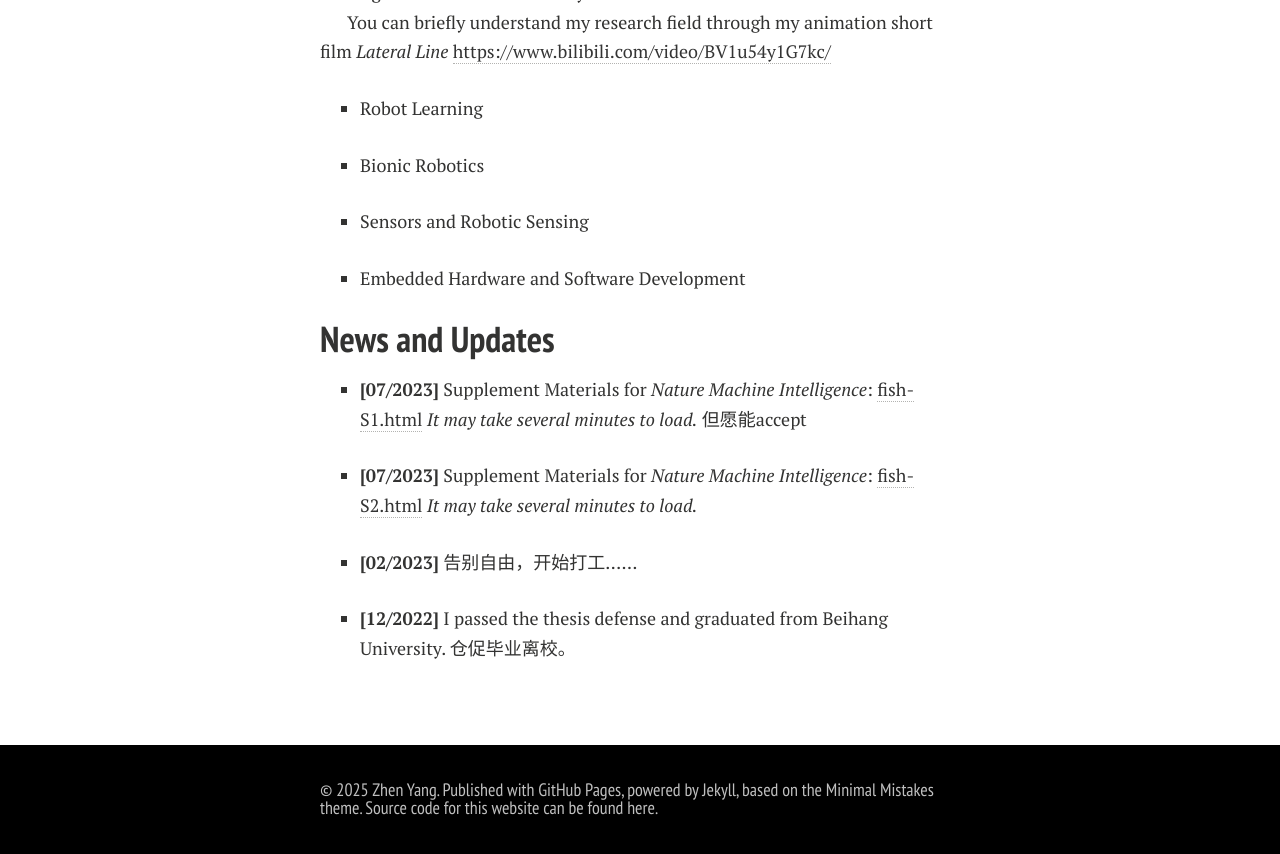
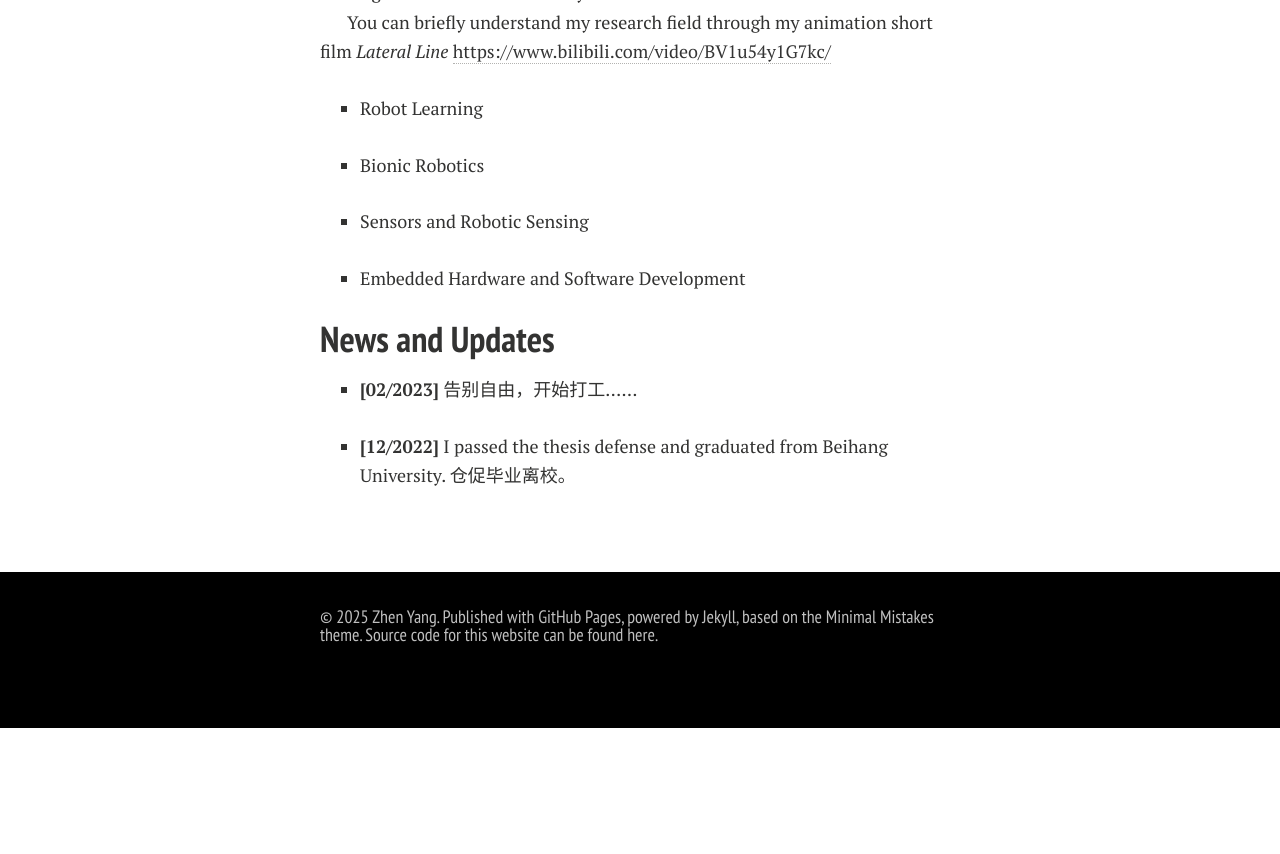
Before and after one commit to zcgyang/zcgyang.github.io, a Jekyll site: the page built from index.md, in a window 1280 px wide and 900 px high, scrolled down 1059 px. Shown: the top 854 px of the window. Built offline with Jekyll 4.4.1, drawn with Linux system fonts in a browser that asks for light colours; nearby versions of some CDN libraries; comment, search, counter and statistics services are not loaded; a style sheet for code colours, icons or effects is not loaded; our own code applies the rules of GitHub Pages for plain Markdown files; after the commit the page ends 1787 px from its top, so only the background shows below that.

Commit message:
Update index.md

```diff
--- a/index.md
+++ b/index.md
@@ -50,11 +50,6 @@ You can briefly understand my research field through my animation short film *La
 
 ## News and Updates
 
-
-- **[07/2023]** Supplement Materials for *Nature Machine Intelligence*: [fish-S1.html](/file/File-S1.html) *It may take several minutes to load.* 但愿能accept
-
-- **[07/2023]** Supplement Materials for *Nature Machine Intelligence*: [fish-S2.html](/file/File-S2.html) *It may take several minutes to load.*
-
 - **[02/2023]** 告别自由，开始打工……
 
 - **[12/2022]** I passed the thesis defense and graduated from Beihang University. 仓促毕业离校。
```
